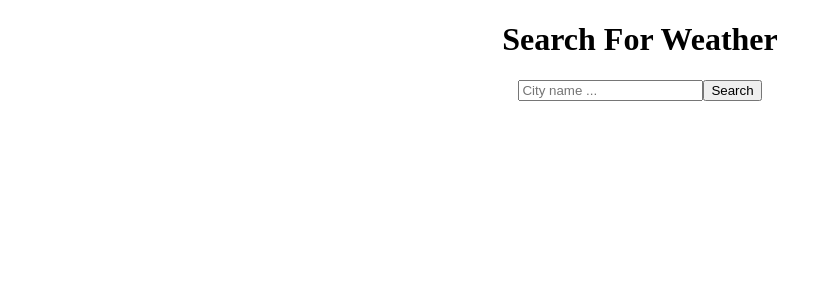
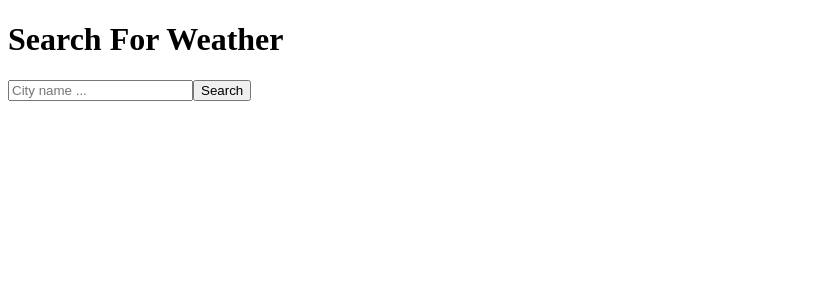
Before and after one commit to Tarek994/graphql-react, a React (Create React App) app: page / in a window 1280 px wide. Shown: the top 300 px of the page, without its empty margins (0-832 px from the left). Built offline with nearby package versions, Linux system fonts and the light colour scheme.

Commit message:
feat(App.js): setup the App.js include apollo client

```diff
--- a/src/App.js
+++ b/src/App.js
@@ -1,13 +1,24 @@
-import './App.css';
-import Home from './Pages/Home';
+import "./App.css";
+import Home from "./Pages/Home";
+import {
+  ApolloClient,
+  InMemoryCache,
+  ApolloProvider,
+  HttpLink,
+} from "@apollo/client";
 
 function App() {
+  const client = new ApolloClient({
+    cache: new InMemoryCache(),
+    uri: "https:/graphql-weather-api.herokuapp.com/"
+
+  })
+
   return (
-    <div className='App'>
-    <Home/>
-    </div>
-
-    );
+    <ApolloProvider client={client}>
+      <Home />
+    </ApolloProvider>
+  );
 }
 
 export default App;
```
